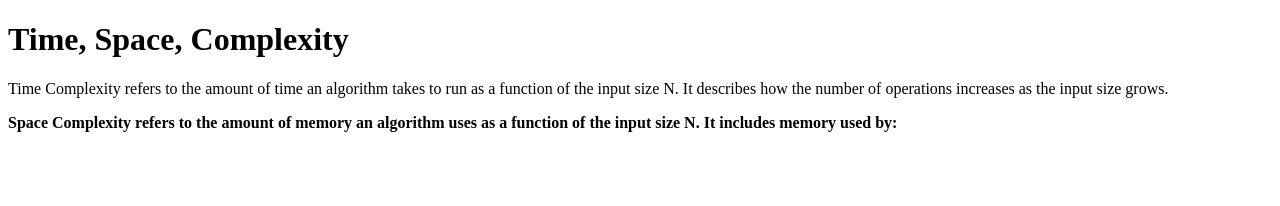
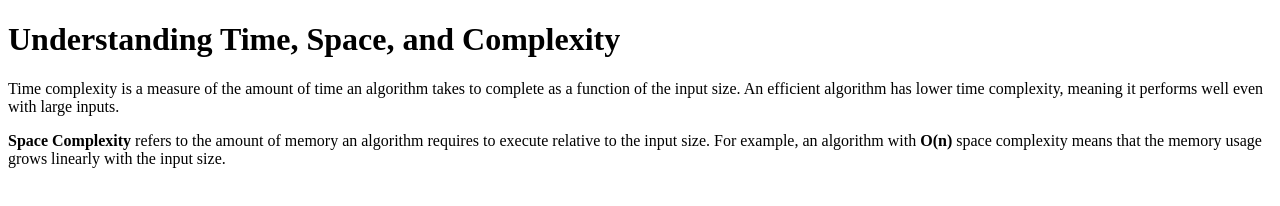
Before and after one commit to acciojob/time-and-space-complexity-udham8306, a website: page main.html in a window 1280 px wide. Drawn offline with Linux system fonts and the light colour scheme.

Commit message:
created a submission

```diff
--- a/main.html
+++ b/main.html
@@ -1,20 +1,15 @@
 <!DOCTYPE html>
+<html lang="en">
+<head>
+    <meta charset="UTF-8">
+    <meta name="viewport" content="width=device-width, initial-scale=1.0">
+    <title>Time and Space Complexity</title>
+</head>
+<body>
+    <h1>Understanding Time, Space, and Complexity</h1>
 
-<html>
+    <p>Time complexity is a measure of the amount of time an algorithm takes to complete as a function of the input size. An efficient algorithm has lower time complexity, meaning it performs well even with large inputs.</p>
 
-<head>
-	<link rel="stylesheet" href="styles.css">
-</head>
-
-<body>
-	<h1>Time, Space, Complexity</h1>
-	<p>Time Complexity refers to the amount of time an algorithm takes to run as a function of the input size N. It describes how the number of operations increases as the input size grows.</p>
-    <p><b>Space Complexity refers to the amount of memory an
-		algorithm uses as a function of the input size N.
-		It includes memory used by:</b> </p>
-	<script type="text/javascript" src="./script.js">
-</script>
-
+    <p><b>Space Complexity</b> refers to the amount of memory an algorithm requires to execute relative to the input size. For example, an algorithm with <b>O(n)</b> space complexity means that the memory usage grows linearly with the input size.</p>
 </body>
-
 </html>
```
